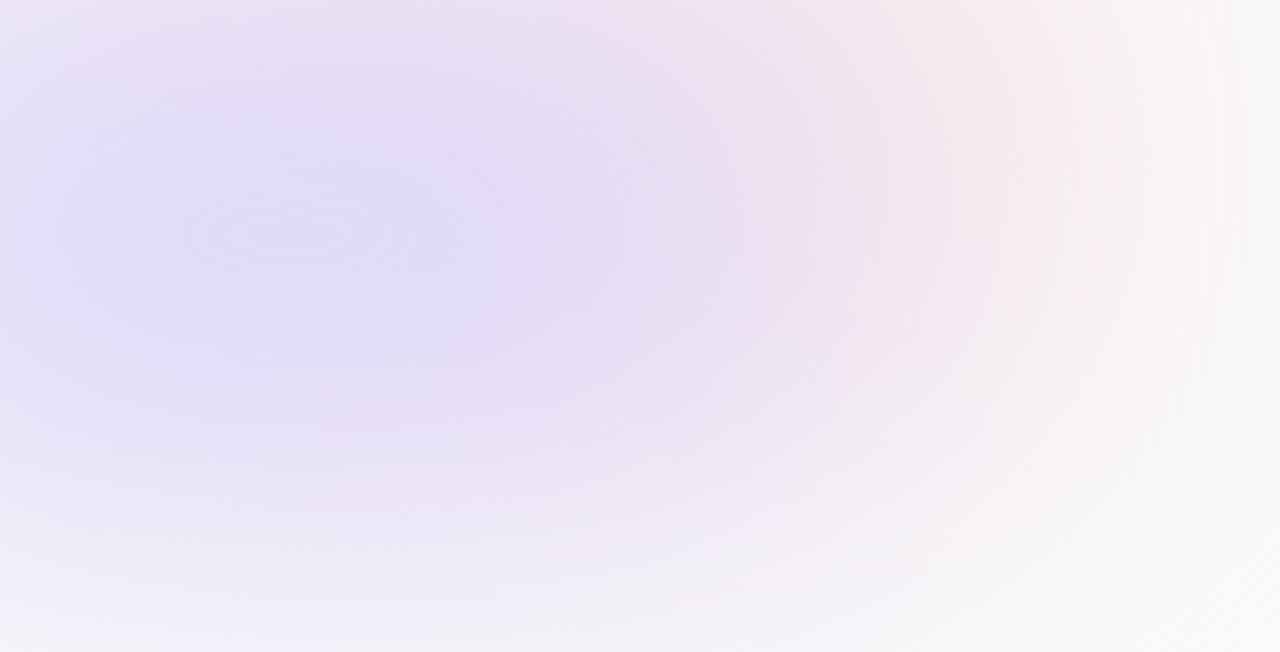
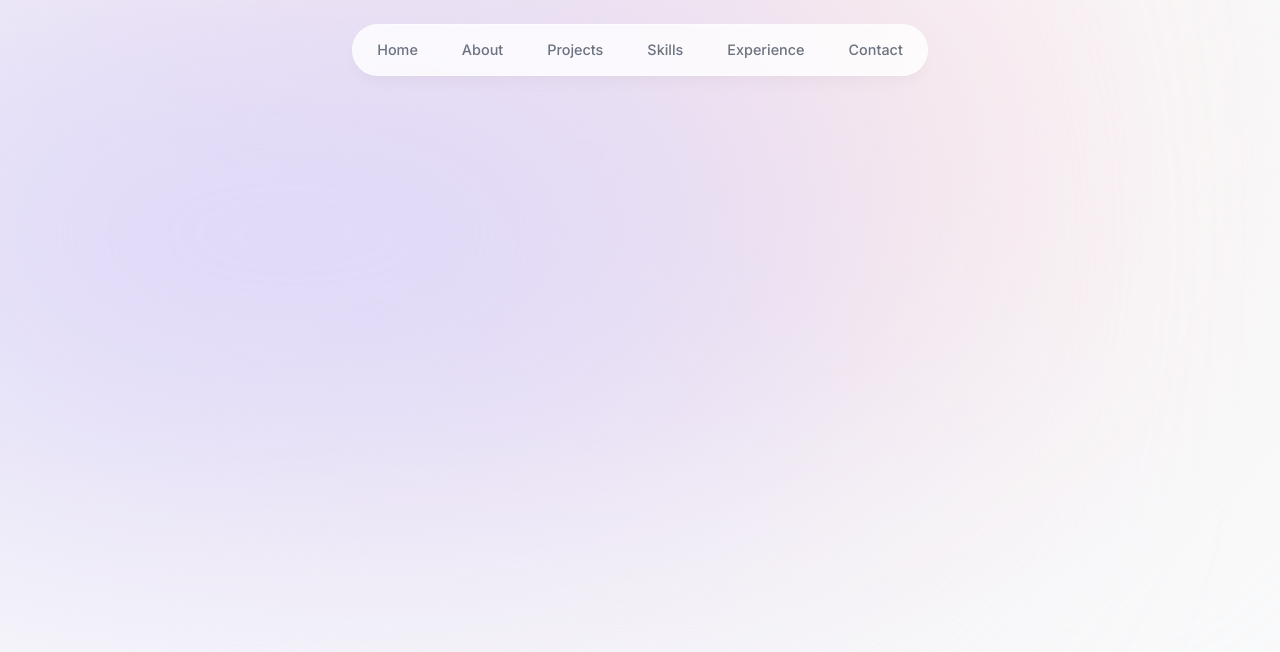
Before and after one commit to jake-edwards1/Portfolio, a Next.js app: page / in a window 1280 px wide. Shown: the top 652 px of the page. Built offline with nearby package versions, Linux system fonts and the light colour scheme.

Commit message:
added header and background style

```diff
--- a/app/layout.tsx
+++ b/app/layout.tsx
@@ -1,3 +1,4 @@
+import Header from '@/components/header'
 import './globals.css'
 import { Inter } from 'next/font/google'
 
@@ -15,9 +16,10 @@
 }) {
   return (
     <html lang="en">
-      <body className={`${inter.className} bg-gray-50 text-gray-950 relative`}>
+      <body className={`${inter.className} bg-gray-50 text-gray-950 relative h-[5000px]`}>
         <div className='bg-[#fbe2e3] absolute top-[-6rem] -z-10 right-[11rem] h-[31.25rem] w-[31.25rem] rounded-full blur-[10rem] sm:w-[68.75rem]'></div>
         <div className='bg-[#dbd7fb] absolute top-[-1rem] -z-10 left-[-35rem] h-[31.25rem] w-[50rem] rounded-full blur-[10rem] sm:w-[68.75rem] md:left-[-33rem] lg:left-[-28rem] xl:left-[-16rem] 2xl:left-[-5rem]'></div>
+        <Header/>
         {children}
       </body>
     </html>
--- a/app/page.tsx
+++ b/app/page.tsx
@@ -1,7 +1,6 @@
 export default function Home() {
   return (
     <main className="">
-
     </main>
   )
 }
--- /dev/null
+++ b/components/header.tsx
@@ -0,0 +1,36 @@
+"use client"
+
+import React from 'react'
+import { motion } from 'framer-motion'
+import { links } from '@/lib/data'
+import Link from 'next/link'
+
+export default function Header() {
+  return (
+    <header className='z-[999] relative'>
+        <motion.div
+          className='fixed top-0 left-1/2 -translate-x-1/2 h-[4.5rem] w-full rounded-none border border-white border-opacity-40 bg-white bg-opacity-80 shadow-lg shadow-black/[0.03] backdrop-blur-[0.5rem] sm:top-6 sm:h-[3.25rem] sm:w-[36rem] sm:rounded-full'
+          initial={{ y: -100, x: "-50%", opacity: 0 }}
+          animate={{ y: 0, x: "-50%", opacity: 1 }}
+        >
+        </motion.div>
+
+        <nav className='flex fixed top-[0.15rem] left-1/2 h-12 -translate-x-1/2 py-2 sm:top-[1.7rem] sm:h-[initial] sm:py-0'>
+          <ul className='flex w-[22rem] flex-wrap items-center justify-center gap-y-1 text-[0.9rem] font-medium text-gray-500 sm:w-[initial] sm:flex-nowrap sm:gap-5'>
+            {links.map(link => (
+              <motion.li
+                className="h-3/4 flex items-center justify-center relative"
+                key={link.hash}
+                initial={{ y: -100, opacity: 0 }}
+                animate={{ y: 0, opacity: 1 }}
+              >
+                <Link className='flex w-full items-center px-3 py-3 hover:text-gray-950 transition' href={link.hash}>
+                  {link.name}
+                </Link>
+              </motion.li>
+            ))}
+          </ul>
+        </nav>
+    </header>
+  )
+}
--- a/package.json
+++ b/package.json
@@ -15,6 +15,7 @@
     "autoprefixer": "10.4.18",
     "eslint": "8.57.0",
     "eslint-config-next": "14.1.1",
+    "framer-motion": "^11.1.7",
     "next": "14.1.1",
     "postcss": "8.4.35",
     "react": "18.2.0",
```
Also changed, not shown: 1 other file (tests, documents, lock files or other folders).
